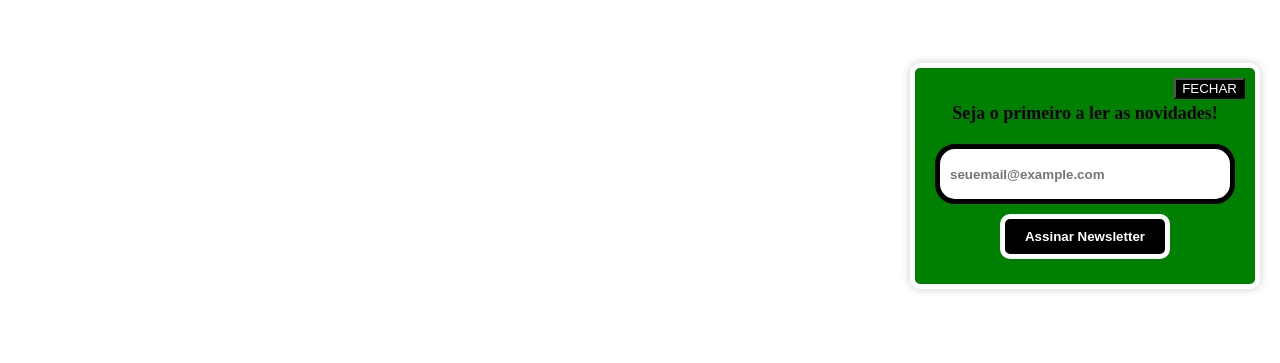
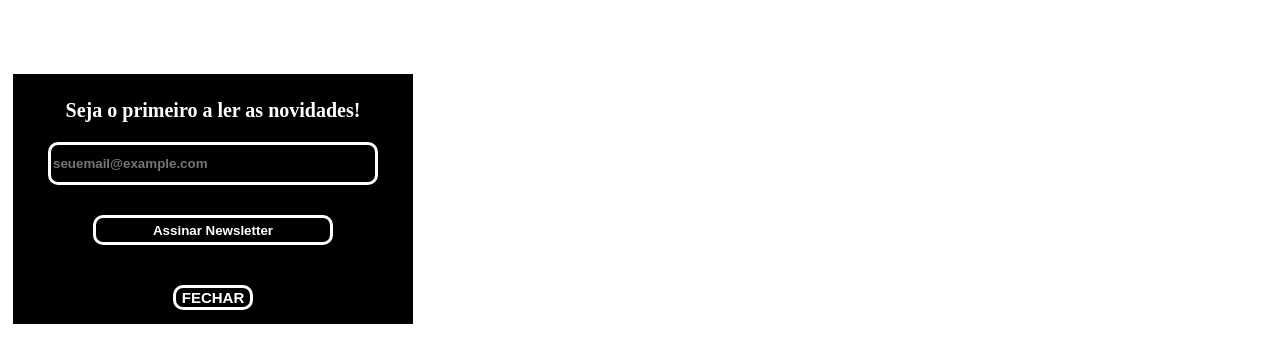
Before and after one commit to kenshin-seigi/Caixa-de-newsletter-para-o-blogger, a plain HTML site: page index.html in a window 1280 px wide. Shown: the part 381-744 px from the top of the page. Drawn offline with Linux system fonts and the light colour scheme.

Commit message:
Update style.css

```diff
--- a/style.css
+++ b/style.css
@@ -1,98 +1,131 @@
 #newsletter-container {
 
-  width: 300px;
+      position:fixed;
 
-  margin: 40px auto;
+      z-index:8999;
 
-  height: auto;
+}
 
-  text-align: center;
+#form-newsletter {
 
-  background-color: green;
+  display:flex;
 
-  padding: 20px;
+  flex-direction:column;
 
-  border: 5px solid white;
+  justify-content:center;
 
-  box-shadow: 0 0 10px rgba(0, 0, 0, 0.2);
+  align-items:center;
 
-  border-radius: 10px;
+  width:400px;
 
-  position: fixed;
+  margin-left:auto;
 
-  bottom: 90px;
+  margin-right:auto;
 
-  right: 20px;
+  height:250px;
 
-  z-index: 8000;
+  background-color:black;
 
+  border:5px solid white;
+
+  position:fixed;
+
+  bottom:90px;
+
+  z-index:9000;
 
  }
 
 #titulo-newsletter {
 
-  color: black;
+  color:white;
 
-  font-weight: bold;
+  font-weight:bold;
 
-  margin-bottom: 20px;
+  margin-bottom:20px;
 
-  font-size: 18px;
+  font-size:20px;
 
 }
 
 #email-input {
 
-  color:black;
+   color:white;
 
    font-weight:bold;
 
-  width: 90%;
+   width:80%;
 
-  height: 30px;
+   height:35px;
 
-  padding: 10px;
+   border:3px solid white;
 
-  border: 5px solid black;
+   background-color:black;
 
-  border-radius: 20px;
+   border-radius:10px;
 
 }
 
 #botao-assinar {
 
-  margin-top: 10px;
+  margin-top: 30px;
 
-  background-color: black;
+  background-color:black;
 
-  color: #fff;
+  color:white;
 
   font-weight: bold;
 
-  padding: 10px 20px;
+  height:30px;
 
-  border: 5px solid white;
+  width:60%;
 
-  border-radius: 10px;
+  border: 3px solid white;
 
-  cursor: pointer;
-
-  margin-bottom: 5px;
+  border-radius:10px;
 
 }
 
 #fechar {
 
+  font-weight:bold;
+
   color:white;
+
+   z-index:9999;
 
   background-color:black;
 
-  position: absolute;
+  position:relative;
 
-  top: 10px;
+  margin-top:40px;
 
-  right: 10px;
+  margin-bottom:5px;
 
-  cursor:point;
+  margin-right:auto;
+
+  margin-left:auto;
+
+  border: 3px solid white;
+
+  font-size:15px;
+
+  border-radius:10px;
+
+  pointer-events:auto;
 
 }
+
+#mensagem-obrigado {
+
+      font-size:15px;
+
+      font-weight:bold;
+
+      color:white;
+
+      text-align:center;
+
+      font-family:Times New Roman;
+
+}
```
Lines whose indentation alone changed are shown as unchanged.
